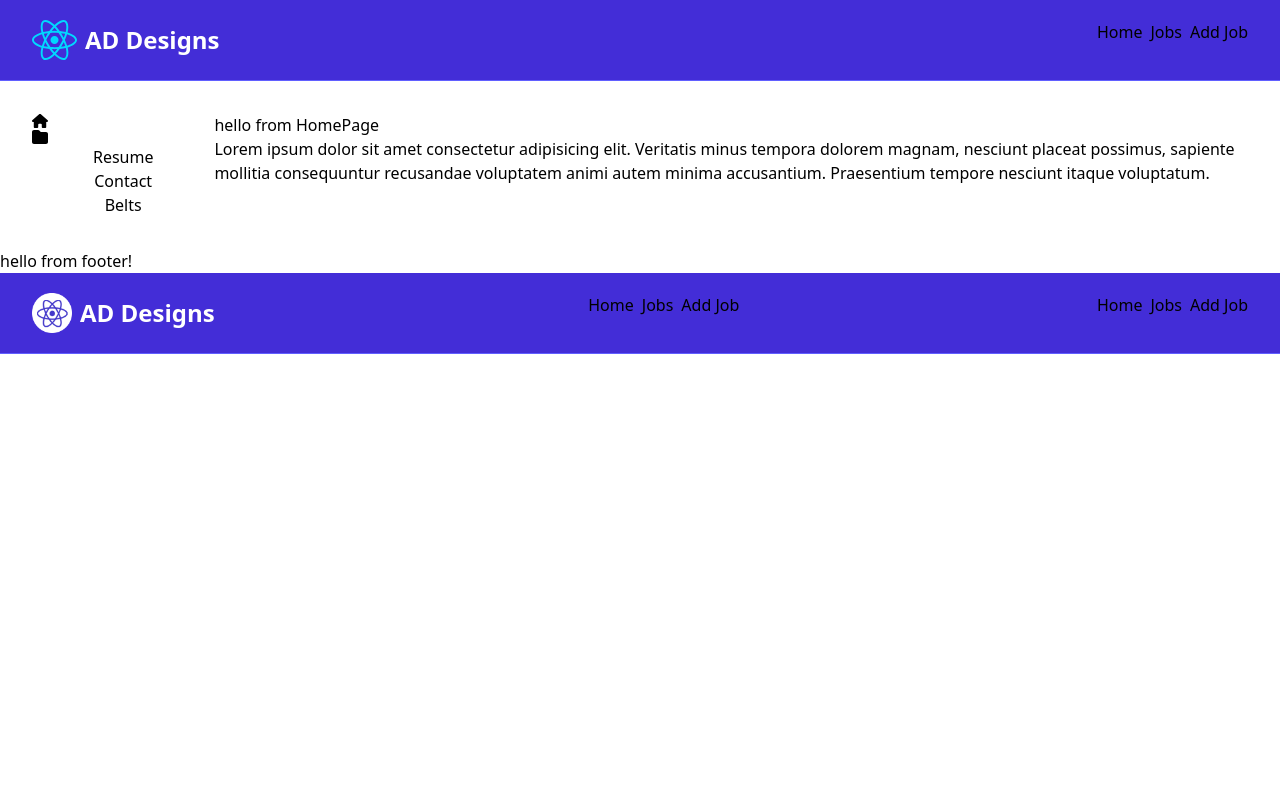
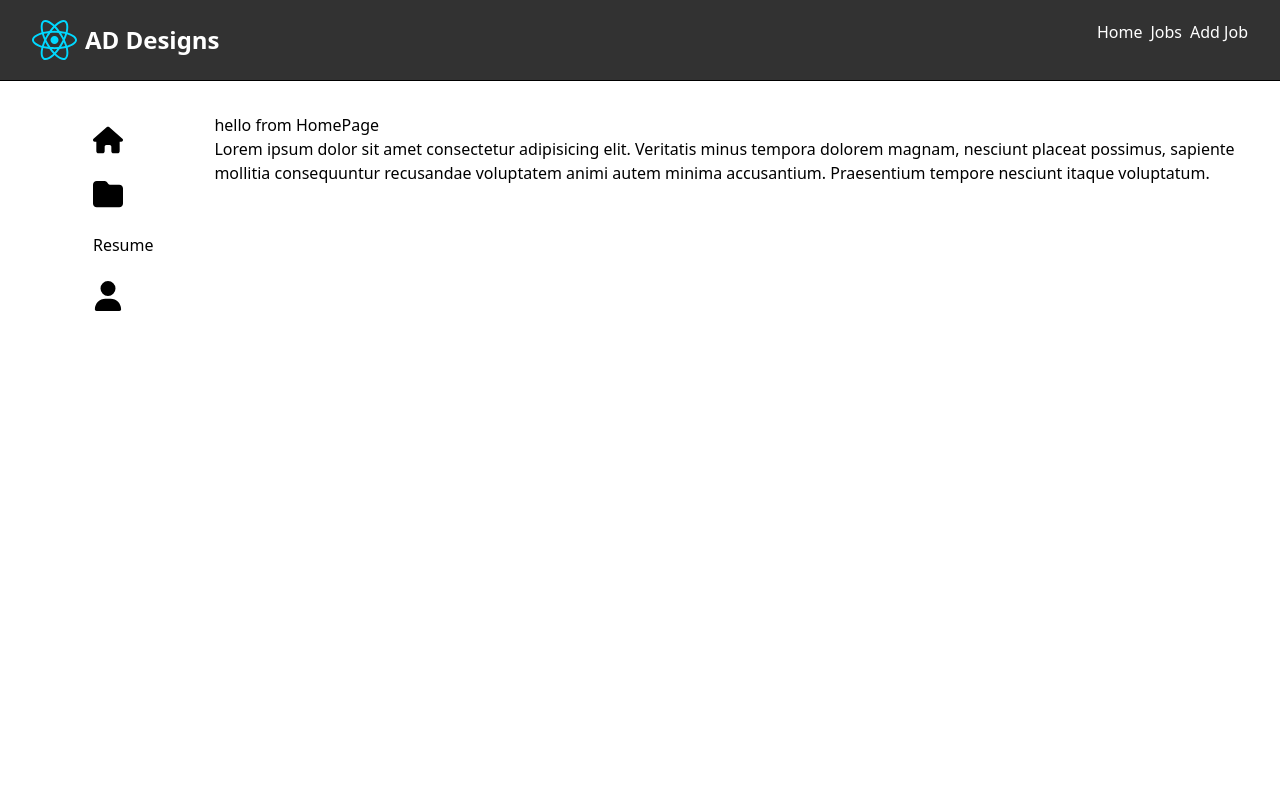
Before and after one commit to Driminius/driminius.github.io, a React (Vite) app in the folder my-react-site/: page /#/ in a window 1280 px wide. Shown: the top 800 px of the page. Built offline with nearby package versions, Linux system fonts and the light colour scheme.

Commit message:
added more components

```diff
--- a/my-react-site/src/App.css
+++ b/my-react-site/src/App.css
@@ -1,5 +1,11 @@
 @import "tailwindcss";
 
+.card {
+  border: 1px solid black;
+  border-radius: 10px;
+  margin: 5px;
+  padding: 5px;
+}
 
 /*
 #root {
--- a/my-react-site/src/App.jsx
+++ b/my-react-site/src/App.jsx
@@ -8,6 +8,7 @@ import ShopLayout from './layouts/ShopLayout'
 import HomePage from './pages/HomePage'
 import PortfolioPage from './pages/PortfolioPage'
 import ShopHomePage from './projects/shopping/shopping-pages/ShopHomePage'
+import ContactMePage from './pages/ContactMePage'
 
 
 
@@ -21,6 +22,7 @@ function App() {
         <Route path='/' element={<MainLayout />}>
           <Route index element={<HomePage />}/>
           <Route path='/portfolio' element={<PortfolioPage />}/>
+          <Route path='contact-me' element={<ContactMePage />} />
         </Route>
       </Routes>
 
--- /dev/null
+++ b/my-react-site/src/components/Contact.jsx
@@ -0,0 +1,12 @@
+const Contact = () => {
+    return (
+
+        <section
+            className='w-100%'
+        >
+            <iframe src="https://docs.google.com/forms/d/e/1FAIpQLSfmDE7H0uRyirMC2e-zkp0wIPzmjA1CGmwKMENsGZWzX8149w/viewform?embedded=true" width="100%" height="500px" frameborder="0" marginheight="0" marginwidth="0">Loading…</iframe>
+        </section>
+    )
+}
+
+export default Contact;
--- a/my-react-site/src/components/Footer.jsx
+++ b/my-react-site/src/components/Footer.jsx
@@ -3,10 +3,9 @@ import logo from '/images/logo.png'
 const Footer = () => {
     return (
         <footer>
-            <p>hello from footer!</p>
-                <nav className="bg-indigo-700 border-b border-indigo-500">
+                <nav className="bg-[#323232] border-b border-[#323232]-500">
                 <div className="mx-auto max-w-7xl px-2 sm:px-6 lg:px-8">
-                    <div className="flex h-20 items-center justify-between">
+                    <div className="flex text-white h-20 items-center justify-between">
                     <div
                         className="flex flex-1 items-center justify-center md:items-stretch md:justify-start">
                         <Link className="flex flex-shrink-0 items-center mr-4" to="/">
@@ -17,6 +16,7 @@ const Footer = () => {
                         />
                         <span className="hidden md:block text-white text-2xl font-bold ml-2"
                             ><p>AD Designs</p></span>
+                            <p>&copy; 2025 My Website</p>
                         </Link>
                         <div className="md:ml-auto">
                             <div className="flex space-x-2">
--- a/my-react-site/src/components/NavBar.jsx
+++ b/my-react-site/src/components/NavBar.jsx
@@ -4,9 +4,9 @@ import { Link } from "react-router";
 const NavBar = () => {
     return (
         <>
-            <nav className="bg-indigo-700 border-b border-indigo-500">
+            <nav className="bg-[#323232] border-b border-[#323232]-500">
             <div className="mx-auto max-w-7xl px-2 sm:px-6 lg:px-8">
-                <div className="flex h-20 items-center justify-between">
+                <div className="flex text-white h-20 items-center justify-between">
                 <div
                     className="flex flex-1 items-center justify-center md:items-stretch md:justify-start">
                     <Link className="flex flex-shrink-0 items-center mr-4" to="/">
--- a/my-react-site/src/components/SideBar.jsx
+++ b/my-react-site/src/components/SideBar.jsx
@@ -1,21 +1,20 @@
 import { Link } from "react-router";
-import {FaHouse,FaFolder } from "react-icons/fa6"
+import {FaHouse,FaFolder, FaUser } from "react-icons/fa6"
 const SideBar = () => {
     return (
         <div>
-             <aside className='text-center'>
-                    <ul>
-                        <li>
+             <aside className=''>
+                    <ul className='grid justify-center'>
+                        <li className='p-3'>
                         <Link to='/'>
-                        <FaHouse />
+                            <FaHouse size={30} />
                         </Link>
                         </li>
-                        <li>
-                      <Link to='/portfolio'><FaFolder /></Link>
+                        <li className='p-3'>
+                      <Link to='/portfolio'><FaFolder size={30}/></Link>
                       </li>
-                      <li>Resume</li>
-                      <li>Contact</li>
-                      <li>Belts</li>
+                      <li className='p-3'>Resume</li>
+                      <li className='p-3'><Link to='/contact-me'><FaUser size={30}/></Link></li>
                       <li></li>
                     </ul>
             </aside>
--- a/my-react-site/src/layouts/MainLayout.jsx
+++ b/my-react-site/src/layouts/MainLayout.jsx
@@ -10,7 +10,7 @@ const MainLayout = () => {
             <NavBar />
             <div
 
-                className=' m-auto max-w-7xl p-[2rem] grid grid-cols-1 md:grid-cols-[15%_85%] '
+                className=' m-auto max-w-7xl h-screen p-[2rem] grid grid-cols-1 md:grid-cols-[15%_85%] '
             >
                 <div className=''>
                     <SideBar />
--- /dev/null
+++ b/my-react-site/src/pages/ContactMePage.jsx
@@ -0,0 +1,12 @@
+import Contact from "../components/Contact";
+
+const ContactMePage = () => {
+    return (
+
+        <section>
+            <Contact />
+        </section>
+    )
+}
+
+export default ContactMePage;
--- a/my-react-site/src/pages/PortfolioPage.jsx
+++ b/my-react-site/src/pages/PortfolioPage.jsx
@@ -3,10 +3,14 @@ const PortfolioPage = () => {
     return(
         <section>
             <h2>Portfolio</h2>
-            <div className='grid grid-cols-3'>
+            <div className='grid grid-cols-1 md:grid-cols-3 md:gap-6'>
                 <Link to='/projects/shop'>
                 <div className='card'>
-                    <p>Lorem ipsum dolor sit amet consectetur, adipisicing elit. A tenetur natus, vitae enim, possimus eligendi in accusamus laboriosam dolorum facilis consequuntur accusantium doloremque expedita quo ducimus pariatur at quasi quisquam.</p>
+                    <img
+                        src='/images/vite.svg'
+                    />
+                    <h3>Clothing Store Demo</h3>
+                    <p>A Single Page Application of a clothing store using TailwindCSS, react and dummy json data to demonstrate a clothing app.</p>
                 </div>
                 </Link>
                 <div className='card'>
```
